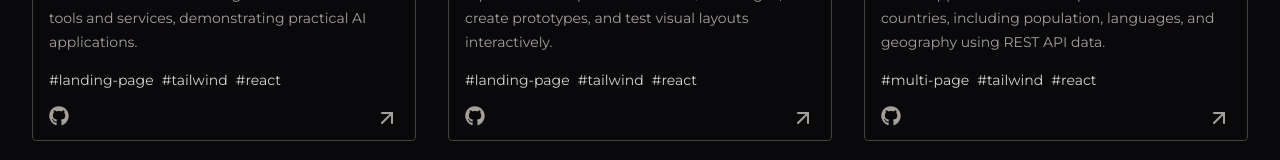
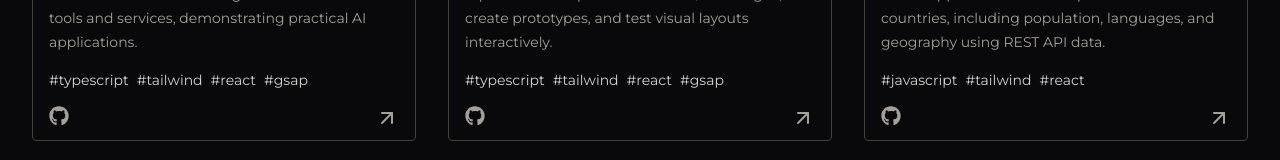
Before and after one commit to njokinjeri/ui-showcase, a React (Vite) app: page / in a window 1280 px wide. Shown: the part 727-887 px from the top of the page. Built offline with nearby package versions, Linux system fonts and the light colour scheme; a web font is replaced by a local one.

Commit message:
update path instruction, and prune projects JSON

```diff
--- a/src/components/InteractivePath.jsx
+++ b/src/components/InteractivePath.jsx
@@ -114,7 +114,7 @@ const InteractivePath = () => {
         />
       </svg>
           <p className="text-sm text-center text-stone-500 select-none">
-            Move your cursor along the path to guide the ball
+            Move your cursor along the path and the ball tags along.
           </p>
     </div>
   );
--- a/src/data/projects.json
+++ b/src/data/projects.json
@@ -4,7 +4,7 @@
         "title": "AI Startup",
         "description": "A demo site for showcasing AI-driven business tools and services, demonstrating practical AI applications.",
         "image": "/ai-startup.webp",
-        "tags": ["landing-page", "tailwind", "react"],
+        "tags": ["typescript", "tailwind", "react", "gsap"],
         "liveLink": "http://localhost:5173/",
         "sourceCode": "https://github.com/njokinjeri"
     },
@@ -13,7 +13,7 @@
         "title": "DesignLab",
         "description": "A platform to experiment with UI/UX designs, create prototypes, and test visual layouts interactively.",
         "image": "/design-lab.webp",
-        "tags": ["landing-page", "tailwind", "react"],
+        "tags": ["typescript", "tailwind", "react", "gsap"],
         "liveLink": "http://localhost:5173/",
         "sourceCode": "https://github.com/njokinjeri"
     },
@@ -22,7 +22,7 @@
         "title": "Country Showcase",
         "description": "A web app that lets users explore details of countries, including population, languages, and geography using REST API data.",
         "image": "/countries.webp",
-        "tags": ["multi-page", "tailwind", "react"],
+        "tags": ["javascript", "tailwind", "react"],
         "liveLink": "https://country-showcase.netlify.app/",
         "sourceCode": "https://github.com/njokinjeri/country-showcase"
     },
@@ -31,7 +31,7 @@
         "title": "Galleria Slideshow Site",
         "description": "A website that displays a series of images in an interactive slideshow format for galleries or portfolios.",
         "image": "/galleria.webp",
-        "tags": ["multi-page", "tailwind", "react", "GSAP"],
+        "tags": ["typescript", "tailwind", "react", "gsap"],
         "liveLink": "http://localhost:5173/",
         "sourceCode": "https://github.com/njokinjeri"
     },
@@ -40,7 +40,7 @@
         "title": "Planet Factside",
         "description": "An educational site providing facts and information about planets in our solar system with an engaging interface",
         "image": "/planets.webp",
-        "tags": ["multi-page", "tailwind", "react", "GSAP"],
+        "tags": ["javascript", "tailwind", "react", "gsap"],
         "liveLink": "http://localhost:5173/",
         "sourceCode": "https://github.com/njokinjeri"
     }
```
